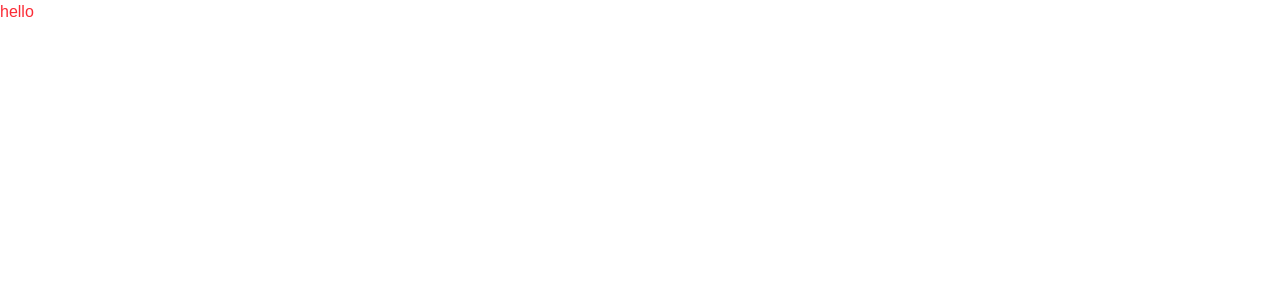
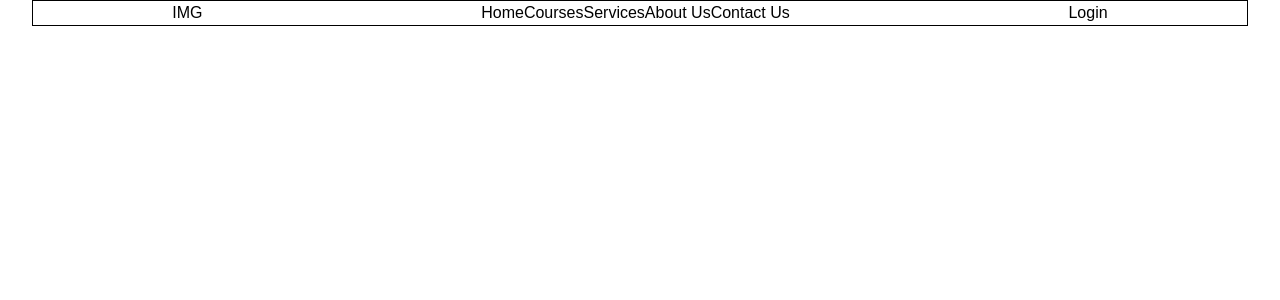
Before and after one commit to Muhammad-Aman1718/ever-tect-solutions, a Next.js app: page / in a window 1280 px wide. Shown: the top 300 px of the page. Built offline with nearby package versions, Linux system fonts and the light colour scheme.

Commit message:
Ever Tech solution

```diff
--- a/src/app/page.tsx
+++ b/src/app/page.tsx
@@ -1,5 +1,15 @@
-import Image from "next/image";
+import MainContainer from "@/components/MainContainer";
+import Navbar from "@/components/navbar/Navbar";
+import React from "react";
 
-export default function Home() {
-  return <div className=" text-red-500 " >hello</div>;
-}
+const Home = () => {
+  return (
+    <div className=" mx-auto ">
+      <MainContainer className=" border ">
+        <Navbar />
+      </MainContainer>
+    </div>
+  );
+};
+
+export default Home;
--- /dev/null
+++ b/src/components/MainContainer.tsx
@@ -0,0 +1,16 @@
+import React from "react";
+
+interface ContainerProps {
+  children?: React.ReactNode;
+  className?: string;
+}
+
+const MainContainer: React.FC<ContainerProps> = ({ children, className }) => {
+  return (
+    <div className={` mx-auto max-w-[1216px] max-xl:mx-[40px] max-sm:mx-[20px]  ${className}`}>
+      {children}
+    </div>
+  );
+};
+
+export default MainContainer;
--- a/src/components/navbar/Navbar.tsx
+++ b/src/components/navbar/Navbar.tsx
@@ -1,9 +1,23 @@
-import React from 'react'
+import React from "react";
 
 const Navbar = () => {
   return (
-    <div>Navbar</div>
-  )
-}
+    <div className=" flex items-center justify-around  ">
+      <div>
+        <h1>IMG</h1>
+      </div>
+      <div>
+        <ul className=" flex ">
+          <li>Home</li>
+          <li>Courses</li>
+          <li>Services</li>
+          <li>About Us</li>
+          <li>Contact Us</li>
+        </ul>
+      </div>
+      <button>Login</button>
+    </div>
+  );
+};
 
-export default Navbar
+export default Navbar;
```
